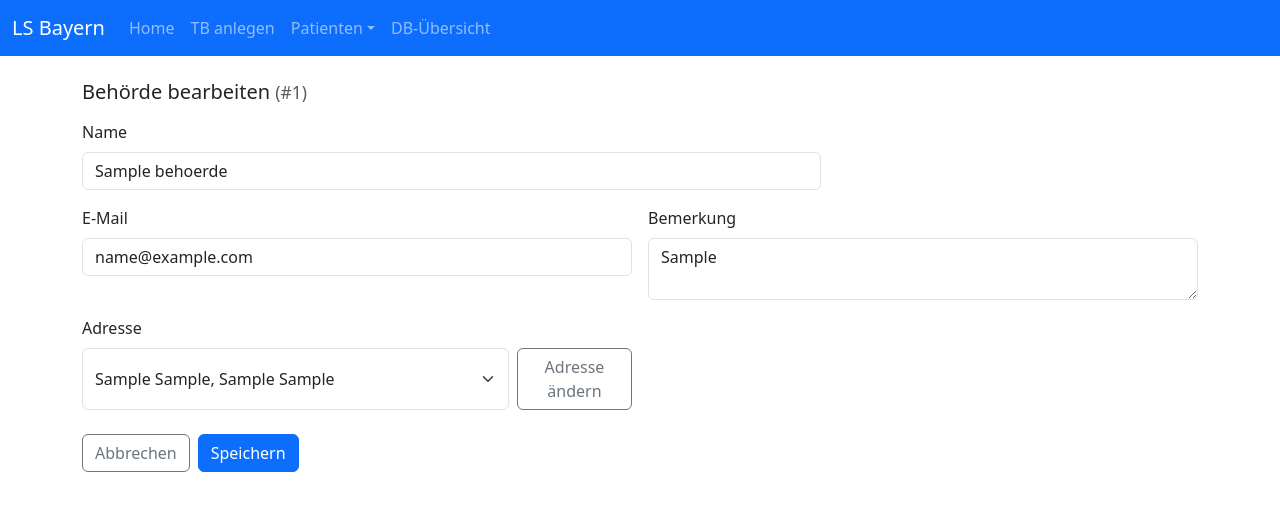
After one commit to ngin10011/lsb_app, a Flask app: page /behoerden/1/edit in a window 1280 px wide. The commit adds this page. Shown: the top 511 px of the page. Run offline with Flask 3, Linux system fonts and the light colour scheme; tables that the repository leaves empty hold one stand-in row (values such as "Sample post").

Commit message:
behoerde edit hinzugefügt, an layout der anderen edits angepasst

```diff
--- a/lsb_app/__init__.py
+++ b/lsb_app/__init__.py
@@ -47,6 +47,9 @@ def create_app():
     from lsb_app.blueprints.angehoerige import bp as angehoerige_bp
     app.register_blueprint(angehoerige_bp, url_prefix="/angehoerige")
 
+    from lsb_app.blueprints.behoerden import bp as behoerden_bp
+    app.register_blueprint(behoerden_bp, url_prefix="/behoerden")
+
 
 
 
--- /dev/null
+++ b/lsb_app/blueprints/behoerden/routes.py
@@ -0,0 +1,40 @@
+from flask import render_template, request, redirect, url_for, flash, abort
+from lsb_app.blueprints.behoerden import bp
+from lsb_app.extensions import db
+from lsb_app.models import Behoerde
+from lsb_app.models.adresse import Adresse
+from lsb_app.forms import BehoerdeForm
+
+@bp.route("/<int:bid>/edit", methods=["GET", "POST"])
+def edit(bid: int):
+    beh = db.session.get(Behoerde, bid)
+    if not beh:
+        abort(404)
+
+    form = BehoerdeForm(obj=beh)
+
+    # # Adressauswahl
+    adressen = Adresse.query.order_by(
+        Adresse.strasse.asc(), Adresse.hausnummer.asc(), Adresse.ort.asc()
+    ).all()
+    form.adresse_id.choices = [(a.id, str(a)) for a in adressen]
+
+    if request.method == "GET":
+        form.adresse_id.data = beh.adresse_id
+
+    if form.validate_on_submit():
+        beh.name = form.name.data
+        beh.email = form.email.data
+        beh.bemerkung = form.bemerkung.data
+
+        beh.adresse = db.session.get(Adresse, form.adresse_id.data)
+
+        try:
+            db.session.commit()
+            flash("Behörde gespeichert.", "success")
+            return redirect(request.args.get("next") or url_for("patients.overview"))
+        except Exception as e:
+            db.session.rollback()
+            flash(f"Fehler beim Speichern: {e}", "danger")
+
+    return render_template("behoerden/edit.html", form=form, behoerde=beh)
--- a/lsb_app/forms/__init__.py
+++ b/lsb_app/forms/__init__.py
@@ -5,6 +5,7 @@ from .address import AddressForm
 from .auftrag import AuftragForm
 from .institut import InstitutForm
 from .angehoeriger import AngehoerigerForm
+from .behoerde import BehoerdeForm
 
 __all__ = ["PatientForm", "TBPatientForm", "AddressForm", "AuftragForm",
-           "InstitutForm", "AngehoerigerForm"]
+           "InstitutForm", "AngehoerigerForm", "BehoerdeForm"]
--- /dev/null
+++ b/lsb_app/forms/behoerde.py
@@ -0,0 +1,27 @@
+from flask_wtf import FlaskForm
+from wtforms import StringField, TextAreaField, BooleanField, SubmitField, SelectField
+from wtforms.validators import DataRequired, Length, Optional, Email, InputRequired
+
+def strip_or_none(v):
+    return v.strip() if isinstance(v, str) and v.strip() != "" else None
+
+class BehoerdeForm(FlaskForm):
+    name = StringField(
+        "Name",
+        validators=[DataRequired(), Length(max=200)],
+        filters=[strip_or_none],
+    )
+    email = StringField(
+        "E-Mail",
+        validators=[Optional(), Email(), Length(max=200)],
+        filters=[strip_or_none],
+    )
+    bemerkung = TextAreaField(
+        "Bemerkung",
+        validators=[Optional(), Length(max=2000)],
+        filters=[strip_or_none],
+    )
+
+    adresse_id = SelectField("Adresse", coerce=int,
+                             validators=[InputRequired(message="Bitte eine Adresse auswählen.")])
+    submit = SubmitField("Speichern")
--- /dev/null
+++ b/lsb_app/templates/behoerden/edit.html
@@ -0,0 +1,52 @@
+{% extends "base.html" %}
+{% block title %}Bestattungsinstitut bearbeiten{% endblock %}
+
+{% block body %}
+<h1 class="h5 mb-3">
+  Behörde bearbeiten
+  <small class="text-muted">(#{{ behoerde.id }})</small>
+</h1>
+
+<form method="post" novalidate>
+  {{ form.csrf_token }}
+
+  <div class="row g-3">
+    <div class="col-md-8">
+      {{ form.name.label(class="form-label") }}
+      {{ form.name(class="form-control") }}
+      {% for e in form.name.errors %}<div class="text-danger small">{{ e }}</div>{% endfor %}
+    </div>
+
+    <div class="col-md-6">
+      {{ form.email.label(class="form-label") }}
+      {{ form.email(class="form-control") }}
+      {% for e in form.email.errors %}<div class="text-danger small">{{ e }}</div>{% endfor %}
+    </div>
+    <div class="col-md-6">
+      {{ form.bemerkung.label(class="form-label") }}
+      {{ form.bemerkung(class="form-control") }}
+      {% for e in form.bemerkung.errors %}<div class="text-danger small">{{ e }}</div>{% endfor %}
+    </div>
+
+    <div class="col-md-6">
+      {{ form.adresse_id.label(class="form-label") }}
+      <div class="d-flex gap-2">
+        {{ form.adresse_id(class="form-select") }}
+        {% if behoerde.adresse %}
+          <a class="btn btn-outline-secondary"
+             href="{{ url_for('addresses.edit', aid=behoerde.adresse.id, next=request.full_path) }}">
+            Adresse ändern
+          </a>
+        {% endif %}
+      </div>
+      {% for e in form.adresse_id.errors %}<div class="text-danger small">{{ e }}</div>{% endfor %}
+    </div>
+
+  </div>
+
+  <div class="mt-4 d-flex gap-2">
+    <a href="{{ request.args.get('next') or url_for('patients.overview') }}" class="btn btn-outline-secondary">Abbrechen</a>
+    {{ form.submit(class="btn btn-primary") }}
+  </div>
+</form>
+{% endblock %}
```
Also changed, not shown: lsb_app/blueprints/behoerden/__init__.py (added, +10 -0 lines), lsb_app/templates/patients/detail.html (+7 -0 lines).
